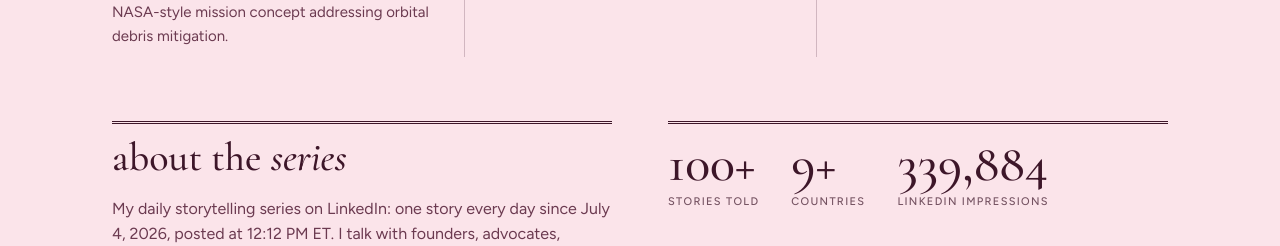
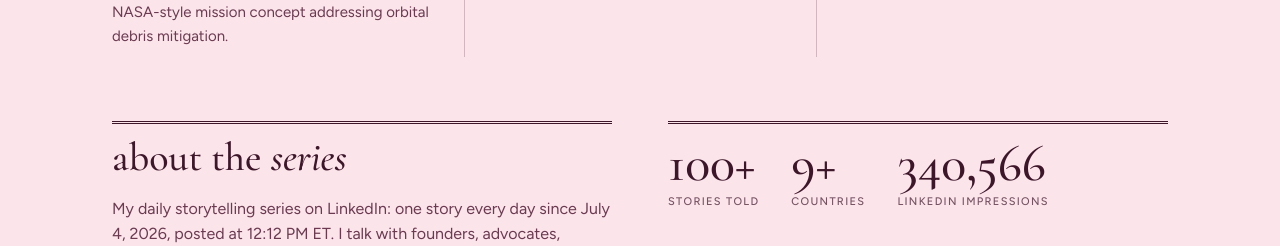
Before and after one commit to ellielwang/ellielwang.github.io, a React (Vite) app: page / in a window 1280 px wide. Shown: the part 6900-7146 px from the top of the page. Built offline with nearby package versions, Linux system fonts and the light colour scheme.

Commit message:
Update linkedin impressions to 340,566

```diff
--- a/src/App.tsx
+++ b/src/App.tsx
@@ -238,7 +238,7 @@ function Home() {
                     <a className="ew-link" href="https://www.linkedin.com/in/ellielwang" target="_blank" rel="noreferrer">read the series on LinkedIn</a>
                 </div>
                 <div>
-                    <div className="ew-stats"><div>100+<small>stories told</small></div><div>9+<small>countries</small></div><div>339,884<small>linkedin impressions</small></div></div>
+                    <div className="ew-stats"><div>100+<small>stories told</small></div><div>9+<small>countries</small></div><div>340,566<small>linkedin impressions</small></div></div>
                     <h3 className="ew-small">honors</h3>
                     <ul className="ew-honors">
                         <li>EY SAP S/4HANA Case Competition<span>2nd</span></li>
```
Also changed, not shown: 2 other files (tests, documents, lock files or other folders).
